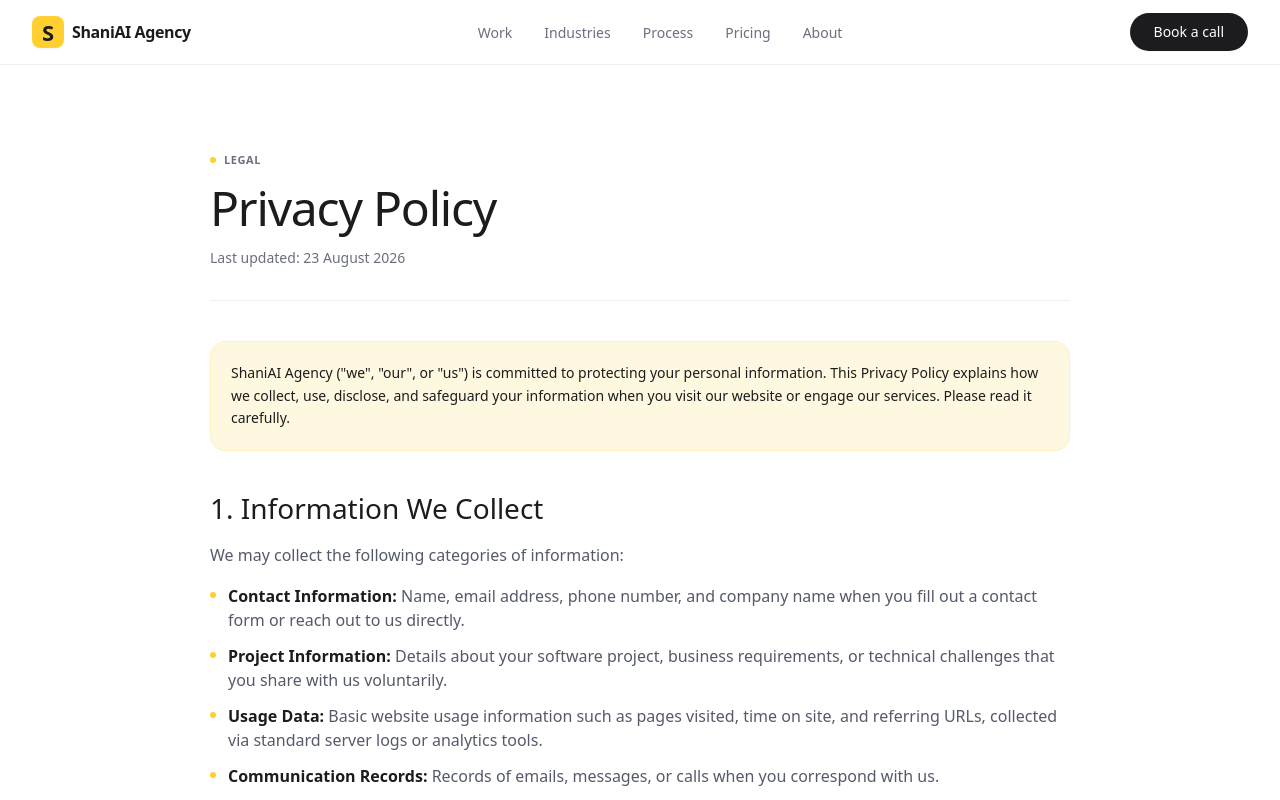
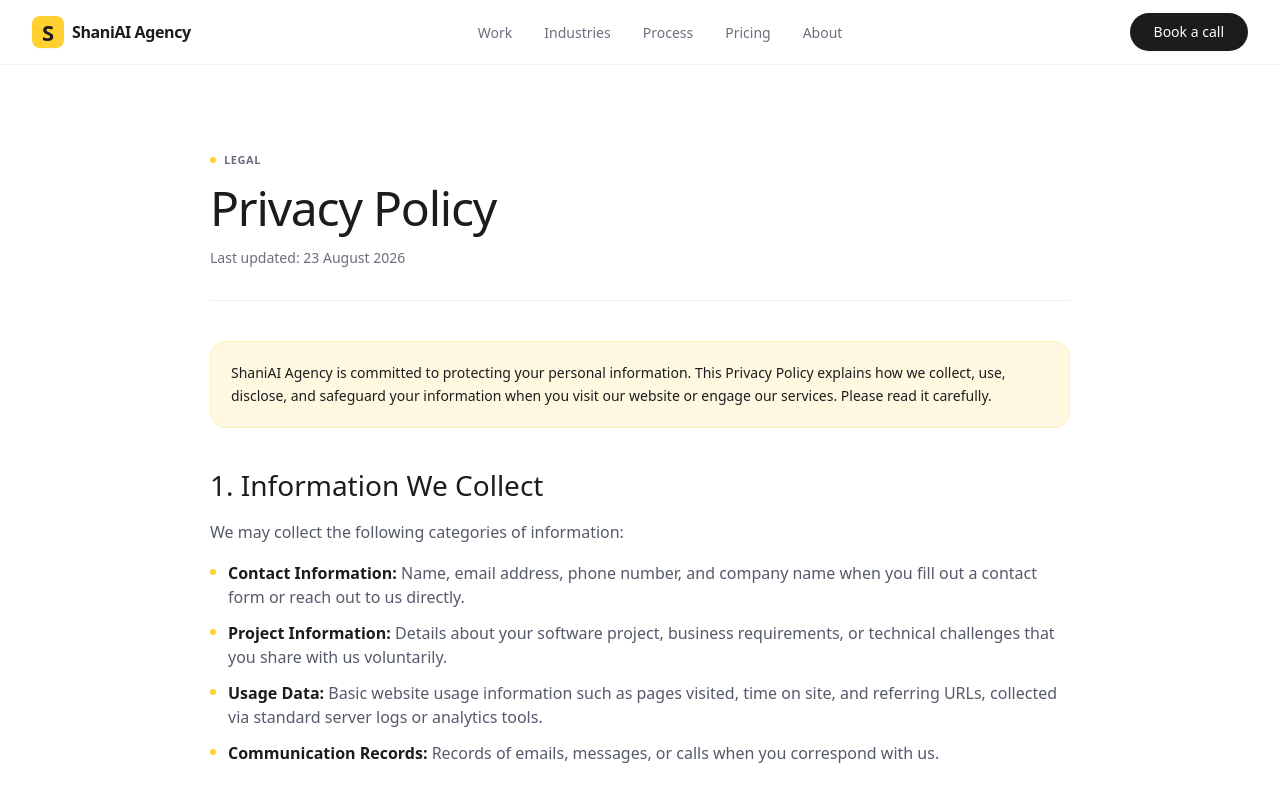
Before and after one commit to sohampawar1866/shaniaiagency-web, a Next.js app: page /privacy in a window 1280 px wide. Shown: the top 800 px of the page. Built offline with nearby package versions, Linux system fonts and the light colour scheme.

Commit message:
Remove parenthetical ('we', 'our', or 'us') from Privacy Policy intro

```diff
--- a/src/app/privacy/page.tsx
+++ b/src/app/privacy/page.tsx
@@ -33,7 +33,7 @@ export default function PrivacyPage() {
           {/* Intro */}
           <div className="bg-surface-yellow rounded-xl p-5 border border-brand-yellow/20 mb-10">
             <p className="text-body-sm text-ink leading-relaxed">
-              ShaniAI Agency (&quot;we&quot;, &quot;our&quot;, or &quot;us&quot;) is committed to protecting your personal information. This Privacy Policy explains how we collect, use, disclose, and safeguard your information when you visit our website or engage our services. Please read it carefully.
+              ShaniAI Agency is committed to protecting your personal information. This Privacy Policy explains how we collect, use, disclose, and safeguard your information when you visit our website or engage our services. Please read it carefully.
             </p>
           </div>
 
```
